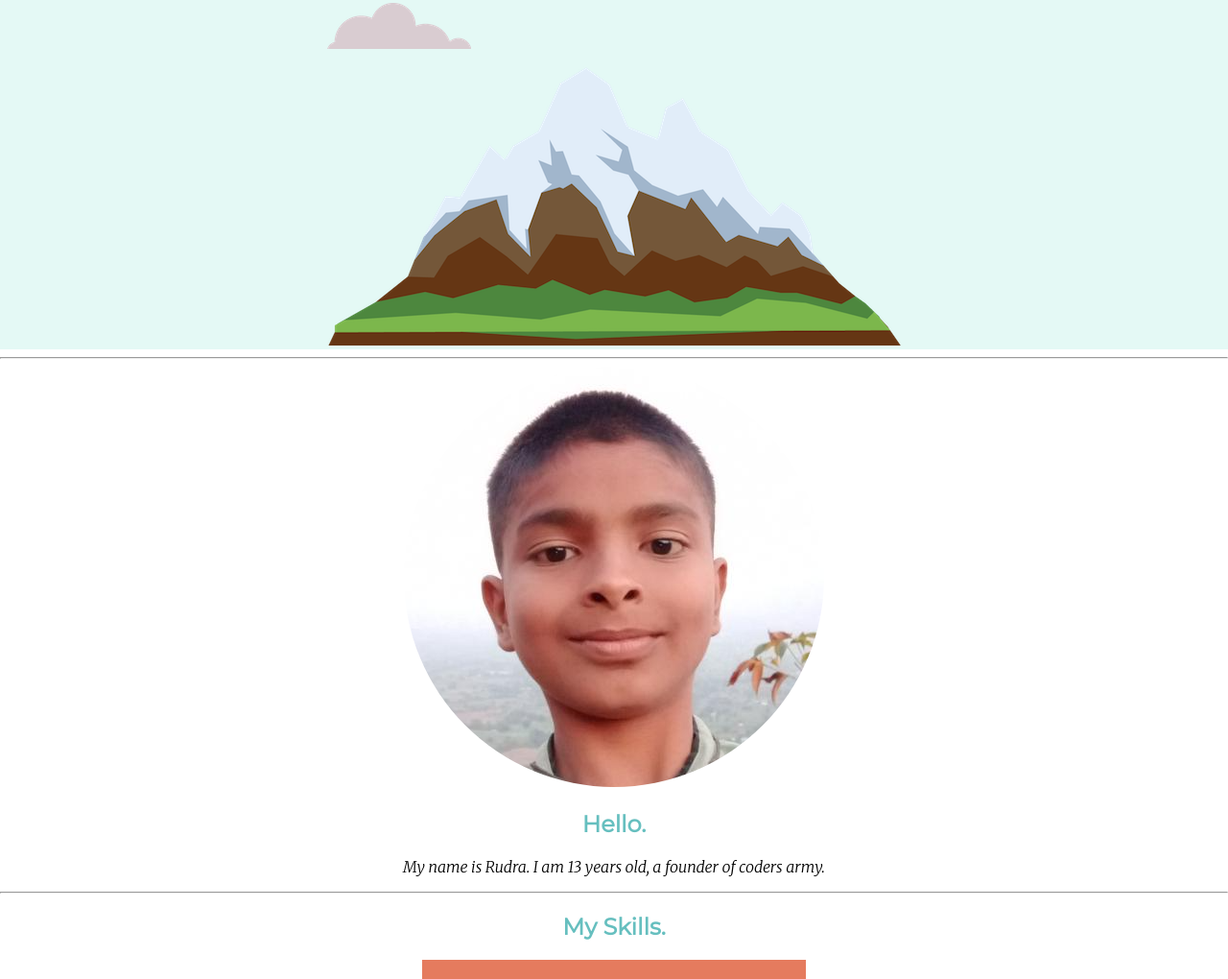
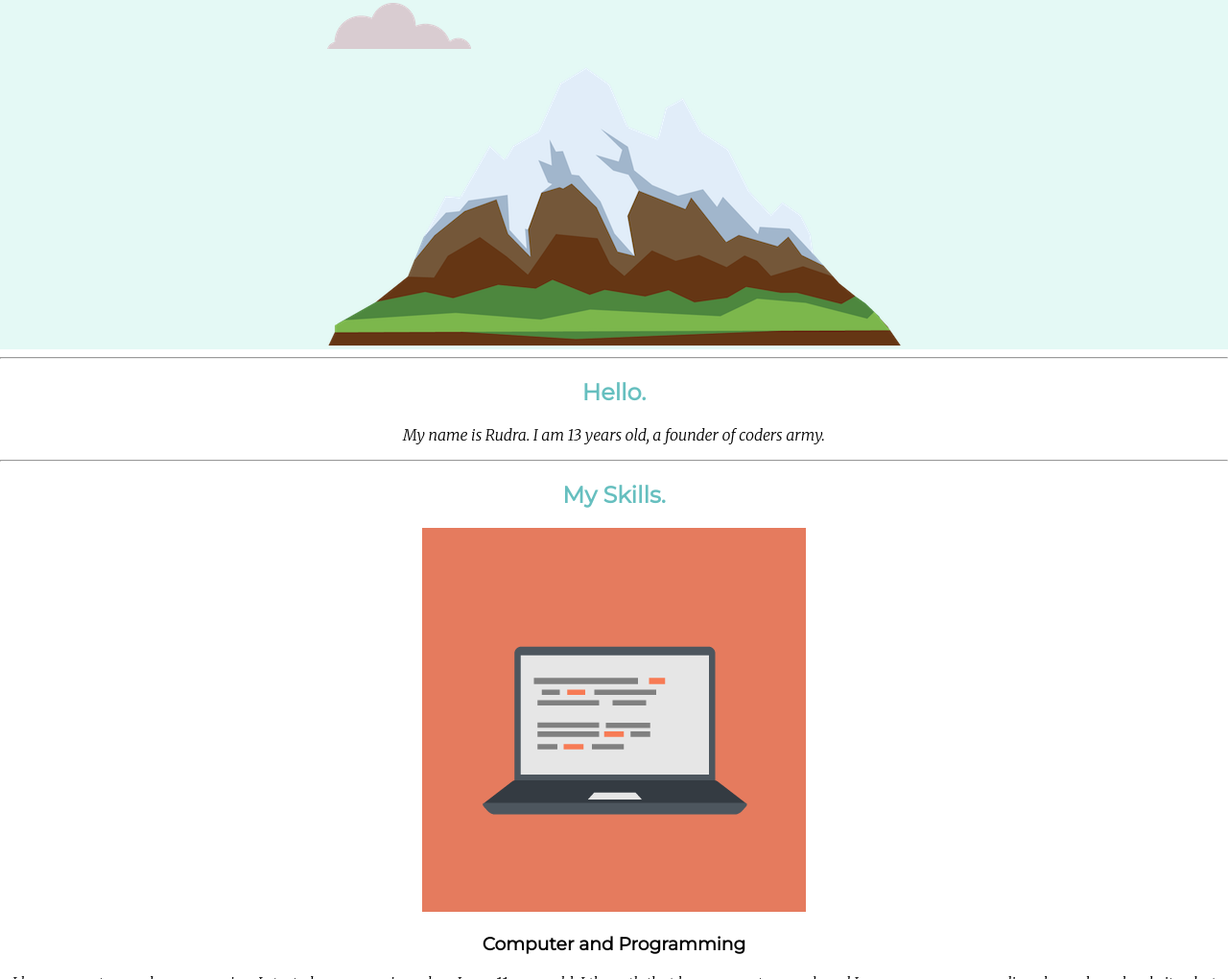
Before and after one commit to rudrashelar5920/Rudra-personal-site, a plain HTML site: page index.html in a window 1280 px wide. Shown: the part 281-1301 px from the top of the page at 96% size. Drawn offline with Linux system fonts and the light colour scheme.

Commit message:
Update index.html

```diff
--- a/index.html
+++ b/index.html
@@ -20,7 +20,6 @@
     <hr>
     <div class="middle-container">
       <div class="profile">
-        <img src="images/Rudra.png" alt="profile picture">
         <h2>Hello.</h2>
         <p>My name is Rudra. I am 13 years old, a founder of coders army.</p>
       </div>
```
